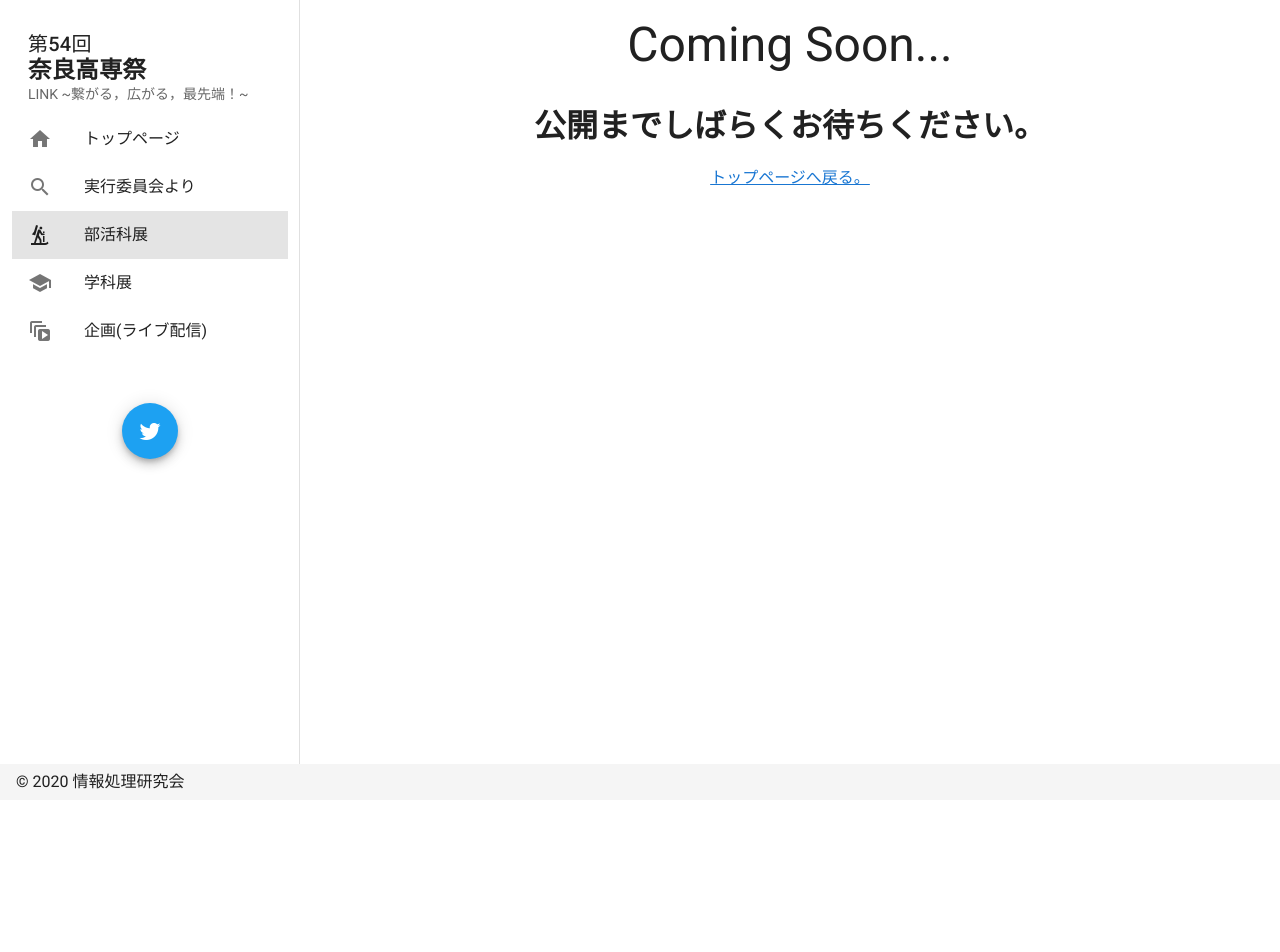
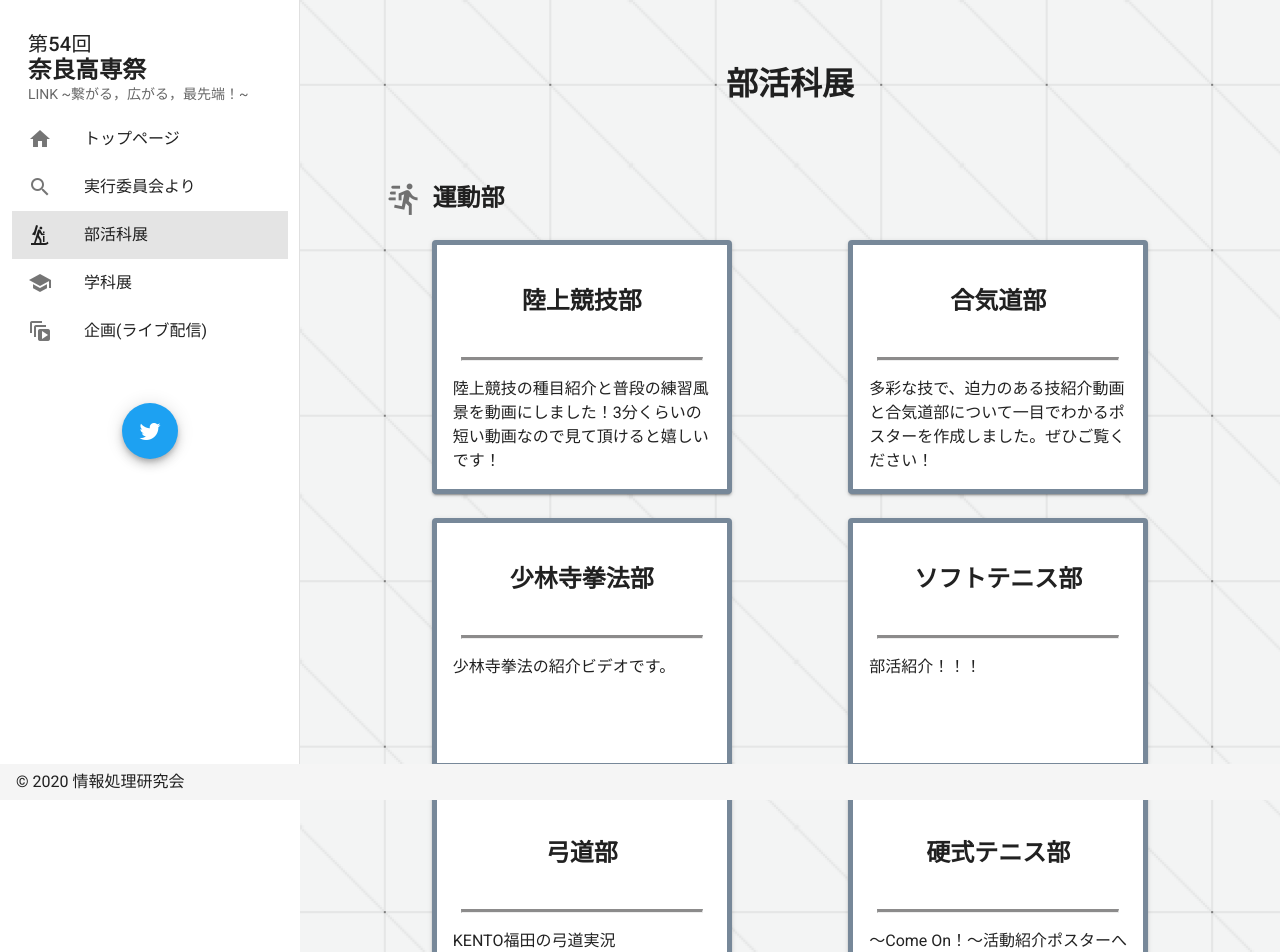
Before and after one commit to jellyfish26/kosen-fes-web, a Nuxt app: page /club in a window 1280 px wide. Shown: the top 952 px of the page. Before the commit the page ends 836 px from the top, so only its background shows below. Built offline with nearby package versions, Linux system fonts and the light colour scheme.

Commit message:
add club exhibition

```diff
--- /dev/null
+++ b/components/Panel.vue
@@ -0,0 +1,60 @@
+<template>
+  <v-layout justify-center>
+    <v-card
+      :style="{ 'border': '5px solid ' + rgb}"
+      height="100%"
+      min-height="250px"
+      width="300px"
+      nuxt
+      hover
+      :to="url"
+      :href="href"
+    >
+      <v-layout
+        justify-center
+        class="my-4"
+      >
+        <p class="my-6 headline font-weight-bold"> {{ title }}</p>
+      </v-layout>
+      <hr class="mx-6 divisor" />
+      <p class="mx-4 my-4"> {{ description}} </p>
+    </v-card>
+  </v-layout>
+</template>
+
+<script>
+export default {
+  props: {
+    title: {
+      type: String,
+      default: 'hogehoge'
+    },
+    icon: {
+      type: String,
+      default: 'mdi-minus-circle'
+    },
+    rgb: {
+      type: String,
+      default: '#778899'
+    },
+    description: {
+      type: String,
+      default: "fugafuga"
+    },
+    url: {
+      type: String,
+      default: ""
+    },
+    href: {
+      type: String,
+      default: ""
+    }
+  }
+}
+</script>
+
+<style lang="scss" scoped>
+.divisor{
+	border-top: 3px solid #8c8b8b;
+}
+</style>
--- a/nuxt.config.js
+++ b/nuxt.config.js
@@ -62,5 +62,9 @@ export default {
 
   // Build Configuration (https://go.nuxtjs.dev/config-build)
   build: {
+  },
+
+  generate: {
+    fallback: true
   }
 }
--- a/pages/about.vue
+++ b/pages/about.vue
@@ -2,8 +2,8 @@
   <v-app>
     <v-container fluid style="width: 85%">
       <v-row no-gutters>
-        <v-col class="py-15" cols="12">
-          <p class="display-1" align="center"> 実行委員会より </p>
+        <v-col class="py-12" cols="12">
+          <h1 align="center"> 実行委員会より </h1>
         </v-col>
         <v-col class="pa-2" cols="12">
           <p class="subtitle" align="left"> 2020年度，奈良高専祭ホームページへようこそ．</p>
--- a/pages/club.vue
+++ /dev/null
@@ -1,20 +0,0 @@
-<template>
-  <v-app>
-    <v-container>
-      <v-row no-gutters>
-        <v-col class="pa-2" cols="12">
-          <p class="display-2" align="center"> Coming Soon... </p>
-        </v-col>
-        <v-col class="pa-2" cols="12">
-          <h1 align="center"> 公開までしばらくお待ちください。 </h1>
-        </v-col>
-        <v-col class="pa-2" cols="12">
-          <div align="center">
-            <nuxt-link class="subtitle" to="/"> トップページへ戻る。 </nuxt-link>
-          </div>
-        </v-col>
-      </v-row>
-
-    </v-container>
-  </v-app>
-</template>
--- /dev/null
+++ b/pages/club/index.vue
@@ -0,0 +1,181 @@
+<template>
+  <v-app class="club-page">
+    <v-container>
+      <v-row no-gutters>
+        <v-col class="py-12" cols="12">
+          <h1 align="center"> 部活科展 </h1>
+        </v-col>
+      </v-row>
+    </v-container>
+    <v-container style="width: 85%">
+      <v-row>
+        <v-col cols="12">
+          <v-layout>
+            <v-icon size="35">mdi-run-fast</v-icon>
+            <h2 class="mx-3"> 運動部 </h2>
+          </v-layout>
+        </v-col>
+        <v-col class="mx-3" v-for="item in active_clubs" :key="item.name">
+          <Panel
+            :title="item.name"
+            :description="item.description"
+            :url="item.url"
+          />
+        </v-col>
+      </v-row>
+    </v-container>
+    <v-container style="width: 85%">
+      <v-row>
+        <v-col cols="12">
+          <v-layout>
+            <v-icon size="35" color="#6FEA7C">mdi-lightbulb-on</v-icon>
+            <h2 class="mx-3"> 文化部 </h2>
+          </v-layout>
+        </v-col>
+        <v-col class="mx-3" v-for="item in culture_clubs" :key="item.name">
+          <Panel
+            :title="item.name"
+            :description="item.description"
+            :url="item.url"
+            rgb="#6FEA7C"
+          />
+        </v-col>
+      </v-row>
+    </v-container>
+    <v-container style="width: 85%">
+      <v-row>
+        <v-col cols="12">
+          <v-layout>
+            <v-icon size="35" color="#7AC1FF ">mdi-emoticon-outline</v-icon>
+            <h2 class="mx-3"> 同好会 / 有志 </h2>
+          </v-layout>
+        </v-col>
+        <v-col class="mx-3" v-for="item in other" :key="item.name">
+          <Panel
+            :title="item.name"
+            :description="item.description"
+            :url="item.url"
+            :href="item.href"
+            rgb="#7AC1FF "
+          />
+        </v-col>
+      </v-row>
+    </v-container>
+  </v-app>
+</template>
+
+<style scoped>
+.club-page {
+  background: url('~assets/struckaxiom.png') fixed repeat round;
+}
+</style>
+
+<script>
+import Panel from '@/components/Panel'
+
+export default {
+  components: {
+    Panel
+  },
+  data() {
+    return {
+      active_clubs: [
+        {
+          name: "陸上競技部",
+          description: "陸上競技の種目紹介と普段の練習風景を動画にしました！3分くらいの短い動画なので見て頂けると嬉しいです！",
+          url: "/club/ground"
+        },
+        {
+          name: "合気道部",
+          description: "多彩な技で、迫力のある技紹介動画と合気道部について一目でわかるポスターを作成しました。ぜひご覧ください！",
+          url: "/club/aikido"
+        },
+        {
+          name: "少林寺拳法部",
+          description: "少林寺拳法の紹介ビデオです。",
+          url: "/club/shaolin_boxing"
+        },
+        {
+          name: "ソフトテニス部",
+          description: "部活紹介！！！",
+          url: "/club/softball_tennis"
+        },
+        {
+          name: "弓道部",
+          description: "KENTO福田の弓道実況",
+          url: "/club/japanese_archery"
+        },
+        {
+          name: "硬式テニス部",
+          description: "〜Come On！〜活動紹介ポスターへようこそ",
+          url: "/club/hardball_tennis"
+        },
+        {
+          name: "水泳部",
+          description: "hoge",
+          url: "/club/swimming"
+        },
+      ],
+      culture_clubs: [
+        {
+          name: "美術部",
+          description: "各部員が自分の「得意」や、「好きなこと」で、イラスト･絵画・工作を作成しました。",
+          url: "/club/swimming"
+        },
+        {
+          name: "情報処理研究会",
+          description: "本サイトを作成しました！",
+          url: "/"
+        },
+        {
+          name: "機械研究会",
+          description: "hoge",
+          url: "/club/mechanical"
+        },
+      ],
+      other: [
+        {
+          name: "手芸同好会",
+          description: "作品の写真と活動の動画",
+          url: "/club/handicrafts"
+        },
+        {
+          name: "クイズ研究会",
+          description: "簡単な四択クイズです",
+          url: "/club/quiz"
+        },
+        {
+          name: "数学同好会",
+          description: "数学同好会は，マンデルブロ集合の紹介，ギャラリー，そして実際にマンデルブロ集合の世界に入り込めるシュミレーターを提供します．マンデルブロ集合の織りなすフラクタル世界の旅をお楽しみください",
+          url: "/club/coop"
+        },
+        {
+          name: "合唱同好会",
+          description: "合唱同好会紹介",
+          url: "/club/chorus"
+        },
+        {
+          name: "生協学生同好会",
+          description: "生協同好会について，同好会紹介",
+          url: "/club/coop"
+        },
+        {
+          name: "3年情報工学科",
+          description: "映像とVRで体感する仮想コンテンツ",
+          href: "https://3info.nitncfes.net"
+        },
+        {
+          name: "1年情報工学科",
+          description: "新種のパズルゲーム「Lien」",
+          url: "/club/1_info"
+        },
+        {
+          name: "図書委員会",
+          description: "新図書館とおすすめの本",
+          url: "/club/library"
+        },
+      ]
+    }
+  }
+}
+</script>
```
Also changed, not shown: assets/README.md, assets/struckaxiom.png (added).
